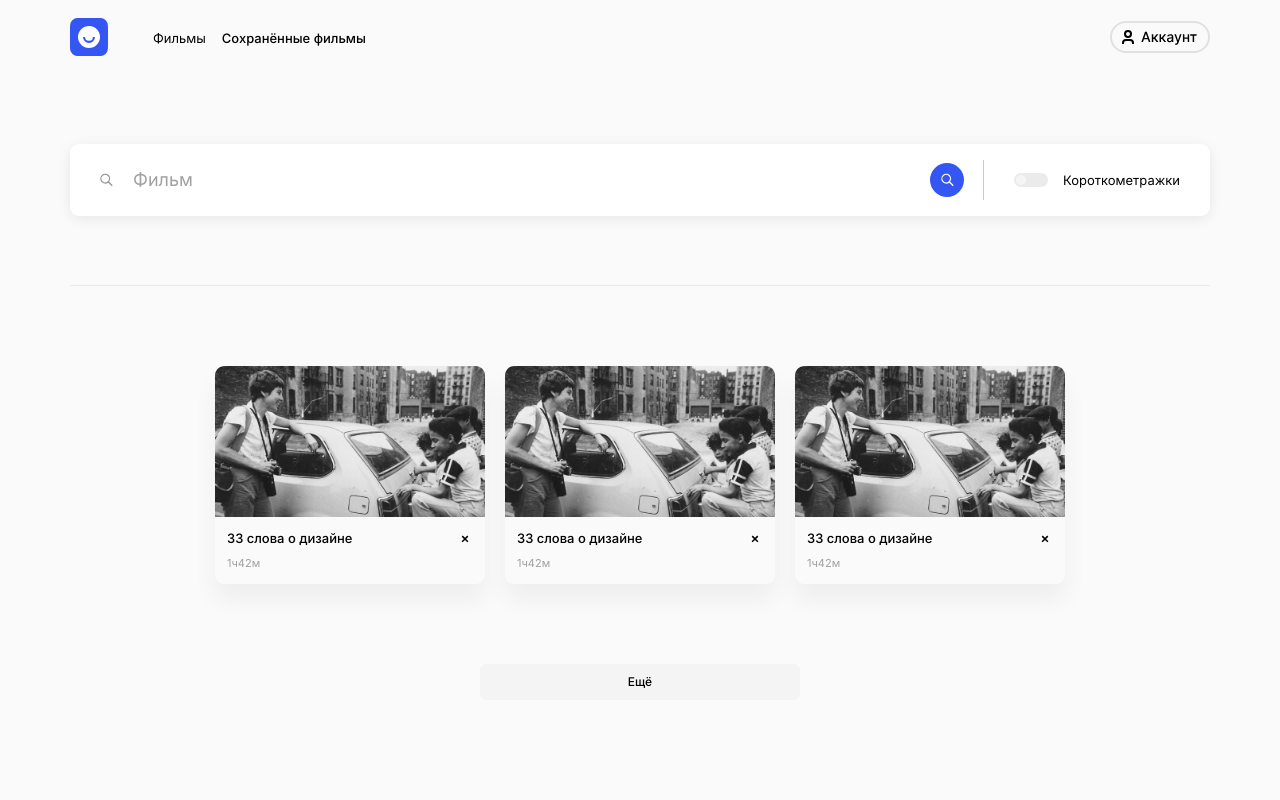
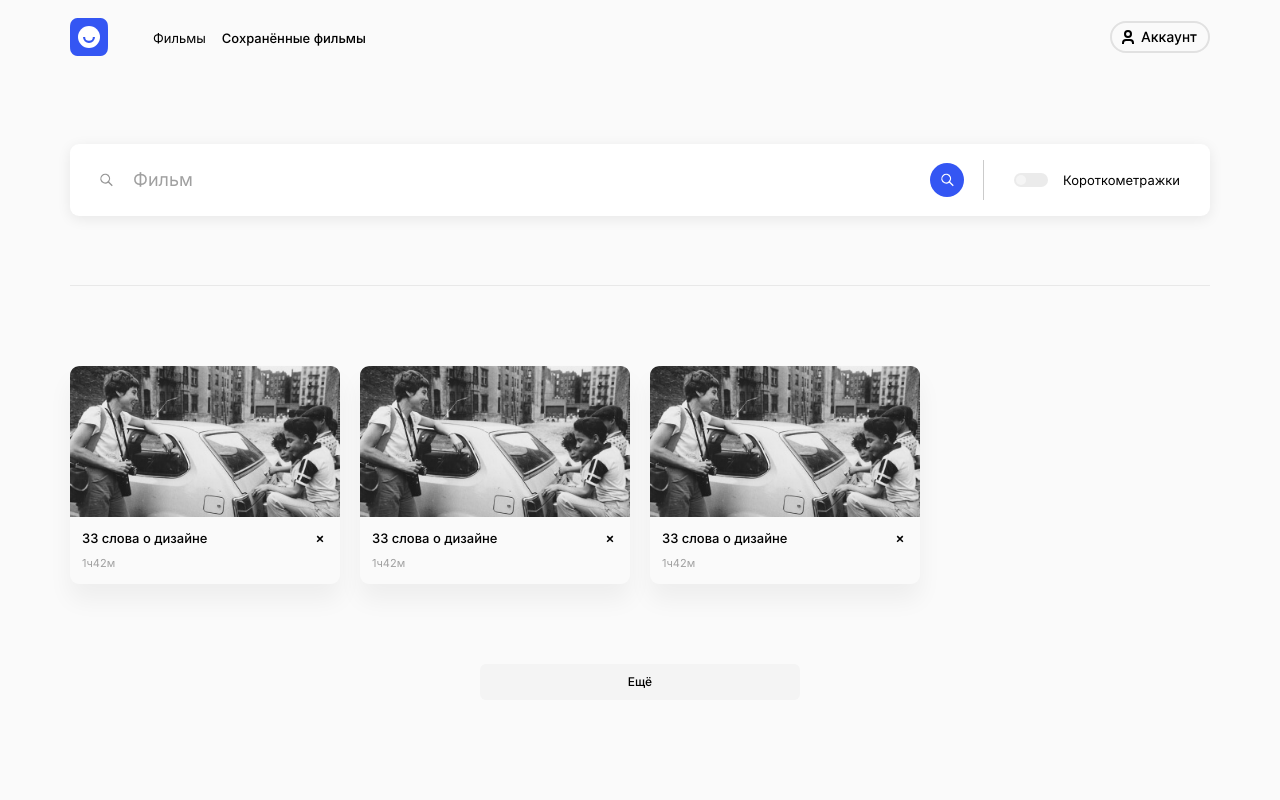
Before and after one commit to ShnaiderDanila/movies-explorer-frontend, a React (Create React App) app: page /saved-movies in a window 1280 px wide. Shown: the top 800 px of the page. Built offline with nearby package versions, Linux system fonts and the light colour scheme.

Commit message:
feat: Move justify-content: center property for .movies-card-list__list to @media screen and (max-width: 1007px) to ./src/components/Movies/MoviesCardList/MoviesCardList.css

```diff
--- a/src/components/Movies/MoviesCardList/MoviesCardList.css
+++ b/src/components/Movies/MoviesCardList/MoviesCardList.css
@@ -1,6 +1,5 @@
 .movies-card-list {
   padding: 70px 70px 80px;
-  box-sizing: border-box;
 }
 
 .movies-card-list__list {
@@ -10,8 +9,6 @@
   display: grid;
   grid-template-columns: repeat(auto-fit, 270px);
   gap: 32px 20px;
-  justify-content: center;
-  box-sizing: border-box;
 }
 
 .movies-card-list__button-more {
@@ -47,6 +44,7 @@
   .movies-card-list__list {
     grid-template-columns: repeat(auto-fit, 339px);
     gap: 36px 30px;
+    justify-content: center;
   }
 }
 
```
